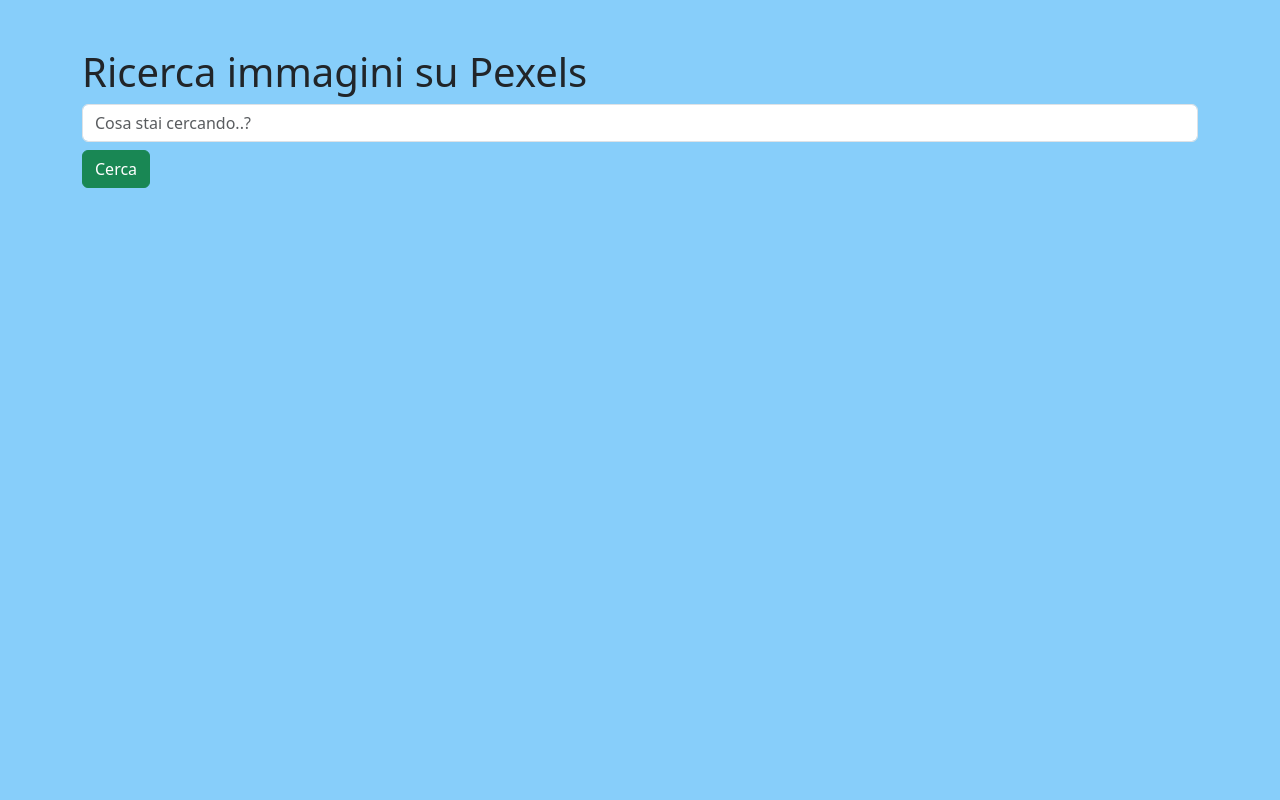
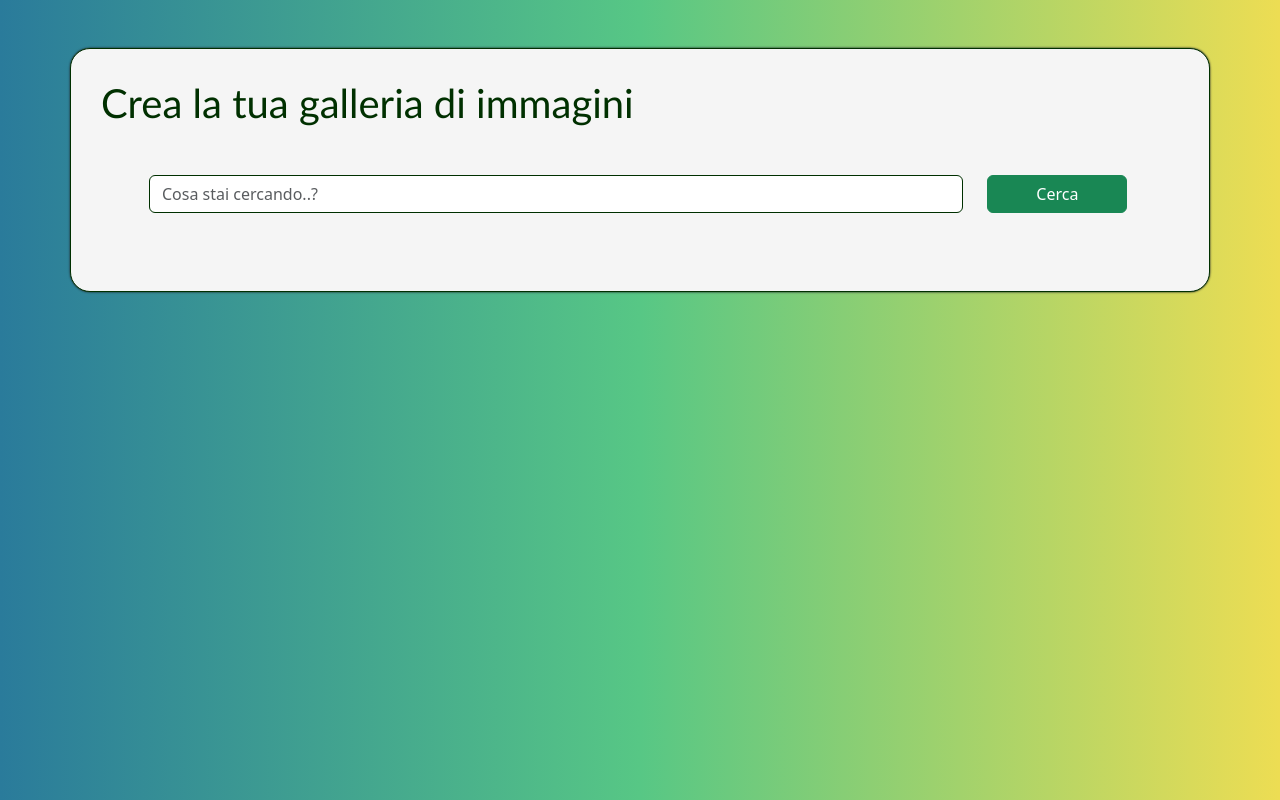
Before and after one commit to Valeco96/epicode-m4w1d2-JavascriptRecap, a plain HTML site: page pexels.html in a window 1280 px wide. Drawn offline with nearby package versions, Linux system fonts and the light colour scheme.

Commit message:
Adjusted CSS

```diff
--- a/pexels.html
+++ b/pexels.html
@@ -18,23 +18,66 @@
 
     <style>
       body {
-        background-color: lightskyblue;
+        background: #2a7b9b;
+        background: linear-gradient(
+          90deg,
+          rgba(42, 123, 155, 1) 0%,
+          rgba(87, 199, 133, 1) 50%,
+          rgba(237, 221, 83, 1) 100%
+        );
+      }
+
+      #search-box {
+        border: 1px solid rgb(0, 48, 0);
+        border-radius: 20px;
+        box-shadow: 0px 0px 2px 0.2px;
+        padding: 30px;
+        background-color: rgb(245, 245, 245);
+      }
+
+      h1,
+      h5 {
+        color: rgb(0, 48, 0);
+        font-family: "Gill Sans", "Gill Sans MT", Calibri, "Trebuchet MS",
+          sans-serif;
+      }
+
+      #searchInput {
+        border: 1px solid rgb(0, 48, 0);
+      }
+
+      .card-img-top {
+        width: 300px;
+        height: 300px;
+        border: 1px solid rgb(0, 48, 0);
+        border-radius: 20px;
       }
     </style>
   </head>
   <body>
     <!--Crea una struttura con Bootstrap per inserire le parole chiave da cercare e il button per far partire la ricerca. Rendi i risultati in una griglia-->
-    <div class="container mt-5">
-      <h1>Ricerca immagini su Pexels</h1>
+    <div id="search-box" class="container mt-5">
+      <h1 class="mb-5">Crea la tua galleria di immagini</h1>
+      <div id="search-bar" class="px-5 mb-5">
+        <div class="row d-flex align-items-center">
+          <div class="col-10">
             <input
               type="text"
               id="searchInput"
               class="form-control"
               placeholder="Cosa stai cercando..?"
             />
-      <button id="searchButton" class="btn btn-success mt-2">Cerca</button>
+          </div>
+          <div class="col-2">
+            <button id="searchButton" class="btn btn-success px-5">
+              Cerca
+            </button>
+          </div>
+        </div>
+      </div>
+
       <!--un container per inserire le card con le immagini per layout della griglia-->
-      <div id="cardsContainer" class="row mt-4 g-4"></div>
+      <div id="cardsContainer" class="row mt-4 g-4 mx-4"></div>
     </div>
   </body>
 
@@ -80,8 +123,8 @@
             card.innerHTML = `<div class "card">
               <img src = "${photo.src.medium}" class = "card-img-top" alt="${photo.photographer}" />
               <div class="card-body">
-              <h5 class="card-title">Fotografo: ${photo.photographer}</h5>
-              <a href="${photo.url}" target="_blank" class="btn btn-primary">Vedi immagine</a>
+              <h5 class="card-title my-4">Fotografo: ${photo.photographer}</h5>
+              <a href="${photo.url}" target="_blank" class="btn btn-success">Vedi immagine</a>
               </div>
               </div>`;
 
```
Lines whose indentation alone changed are shown as unchanged.
